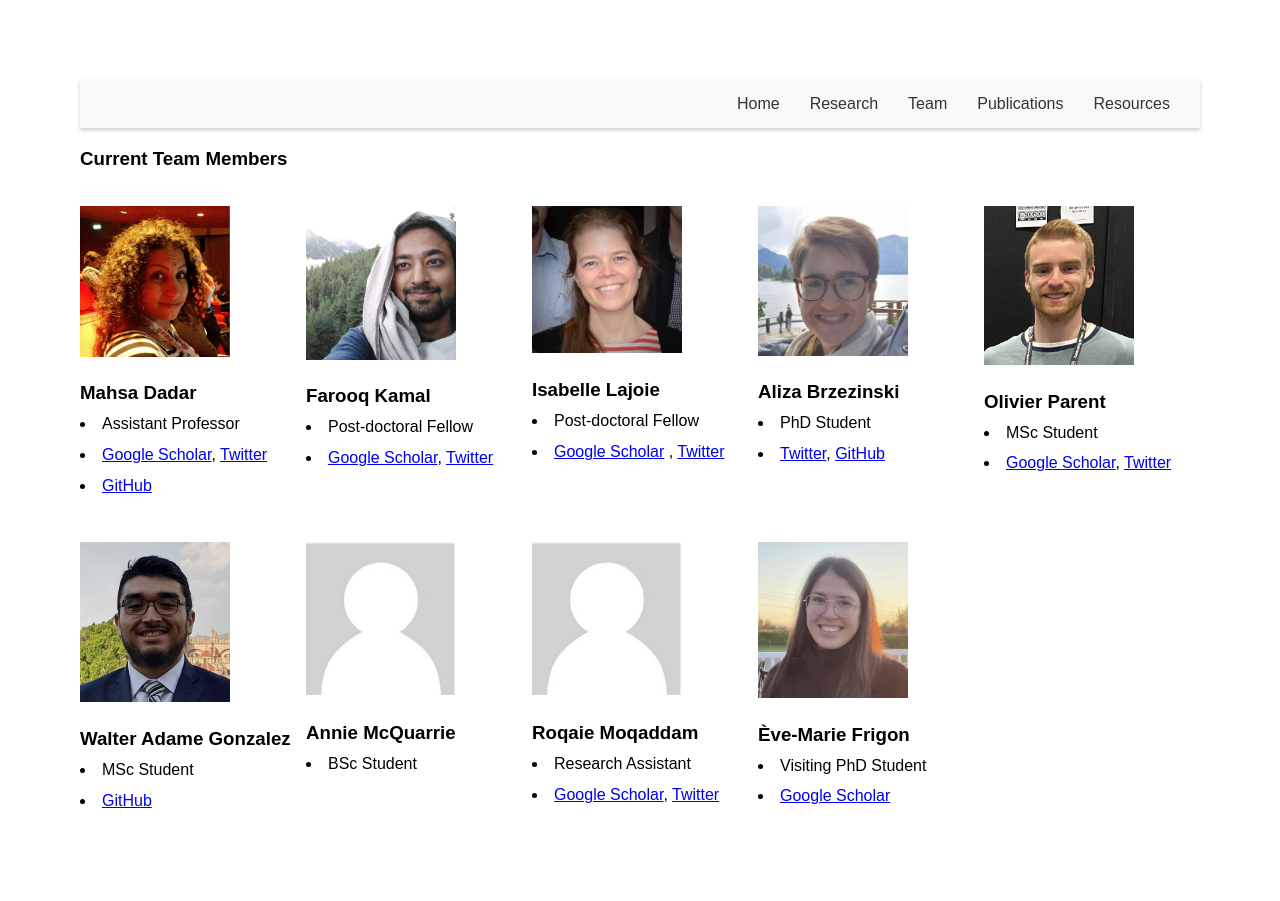
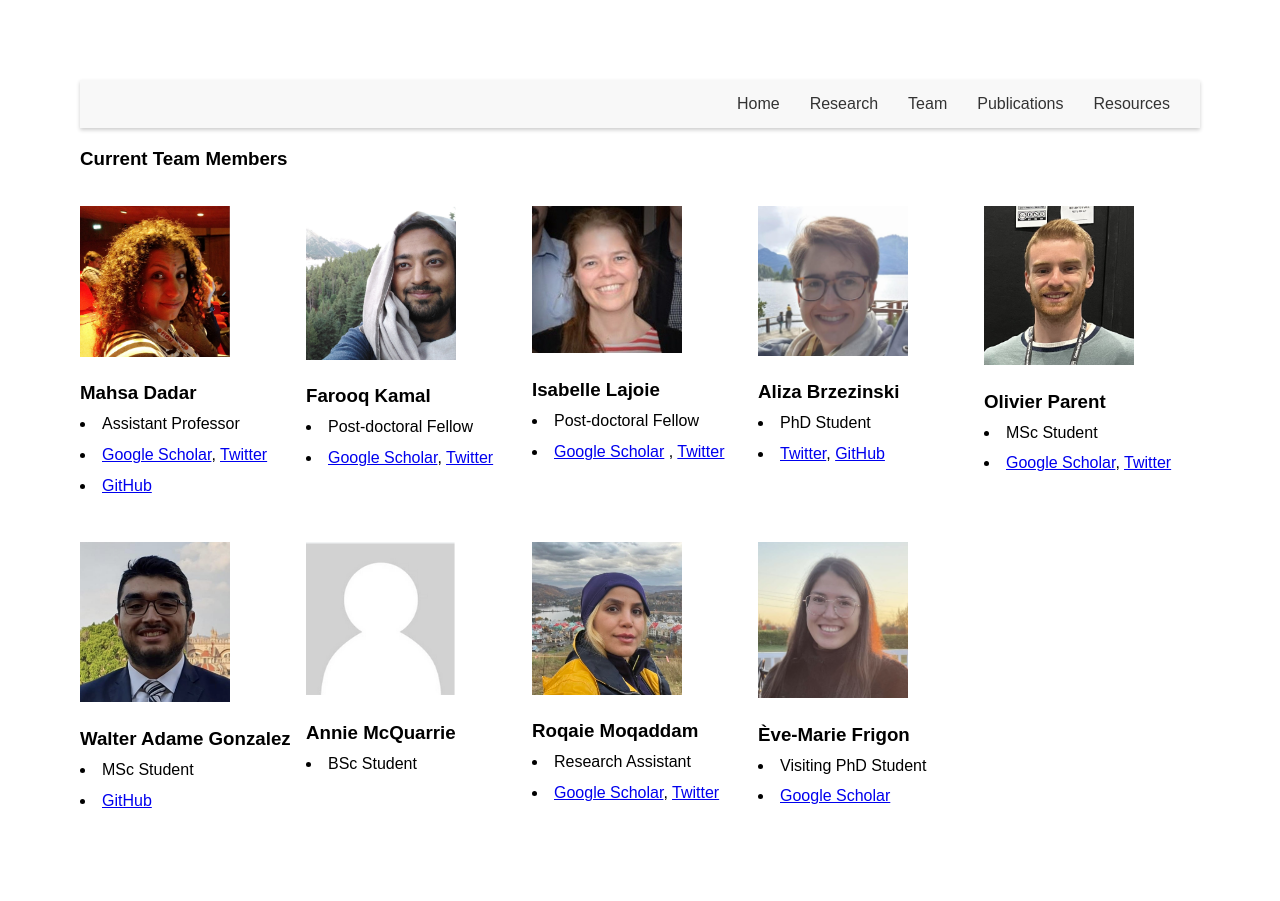
Before and after one commit to VANDAlab/VANDAlab.github.io, a Jekyll site: the page team.html, which Jekyll copies as it is, in a window 1280 px wide. Built offline with Jekyll 4.4.1, drawn with Linux system fonts in a browser that asks for light colours.

Commit message:
Update team.html

```diff
--- a/team.html
+++ b/team.html
@@ -74,7 +74,7 @@
 </div>
 
     <div class="person">
-      <img src="team/empty.png" alt="empty">
+      <img src="team/roya.jpg" alt="empty">
     <h3>Roqaie Moqaddam</h3>
     <li>Research Assistant</li>
       <li> <a href="https://scholar.google.com/citations?hl=en&user=TZjSLSIAAAAJ" target="_blank">Google Scholar</a>,
```
